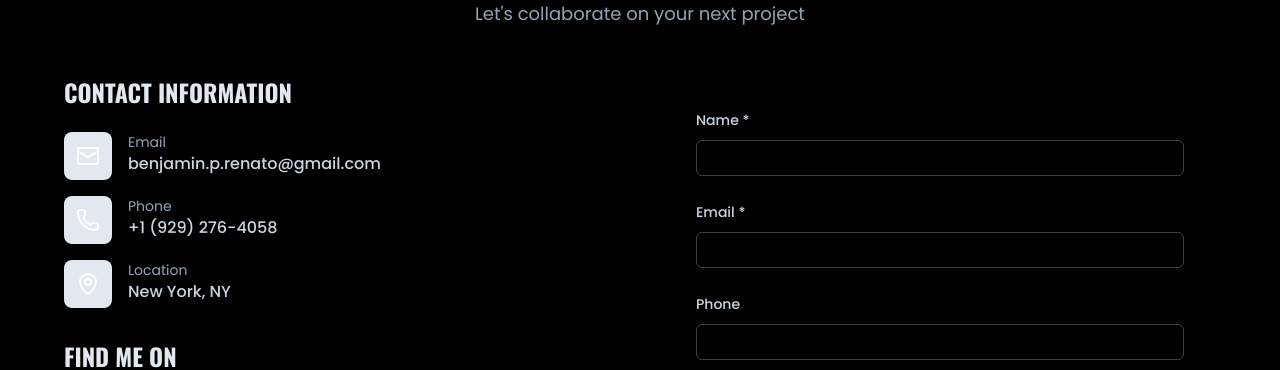
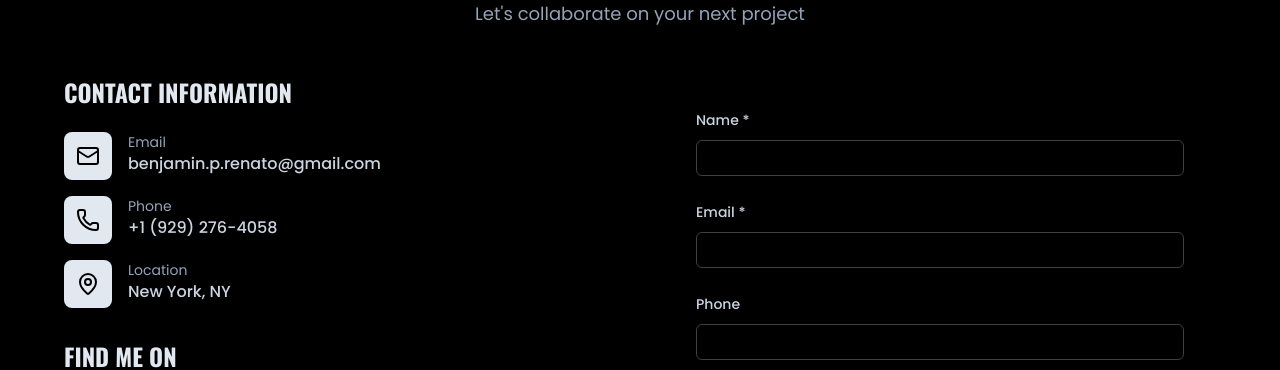
Before and after one commit to BenRenato7/Actor-Portfolio, a React (Create React App) app: page / in a window 1280 px wide. Shown: the part 9220-9590 px from the top of the page. Built offline with nearby package versions, Linux system fonts and the light colour scheme.

Commit message:
Update Contact.jsx

```diff
--- a/src/components/Contact.jsx
+++ b/src/components/Contact.jsx
@@ -77,8 +77,8 @@ const Contact = () => {
               </h3>
               <div className="space-y-4">
                 <div className="flex items-start gap-4">
-                  <div className="p-3 bg-rose-700 rounded-lg">
-                    <Mail size={24} className="text-white" />
+                  <div className="p-3 bg-slate-200 rounded-lg">
+                    <Mail size={24} className="text-black" />
                   </div>
                   <div>
                     <p className="text-slate-500 text-sm" style={{ fontFamily: 'Poppins, sans-serif' }}>Email</p>
@@ -88,8 +88,8 @@ const Contact = () => {
                   </div>
                 </div>
                 <div className="flex items-start gap-4">
-                  <div className="p-3 bg-rose-700 rounded-lg">
-                    <Phone size={24} className="text-white" />
+                  <div className="p-3 bg-slate-200 rounded-lg">
+                    <Phone size={24} className="text-black" />
                   </div>
                   <div>
                     <p className="text-slate-500 text-sm" style={{ fontFamily: 'Poppins, sans-serif' }}>Phone</p>
@@ -99,8 +99,8 @@ const Contact = () => {
                   </div>
                 </div>
                 <div className="flex items-start gap-4">
-                  <div className="p-3 bg-rose-700 rounded-lg">
-                    <MapPin size={24} className="text-white" />
+                  <div className="p-3 bg-slate-200 rounded-lg">
+                    <MapPin size={24} className="text-black" />
                   </div>
                   <div>
                     <p className="text-slate-500 text-sm" style={{ fontFamily: 'Poppins, sans-serif' }}>Location</p>
```
